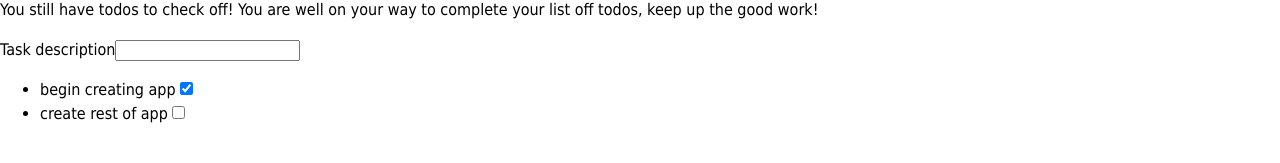
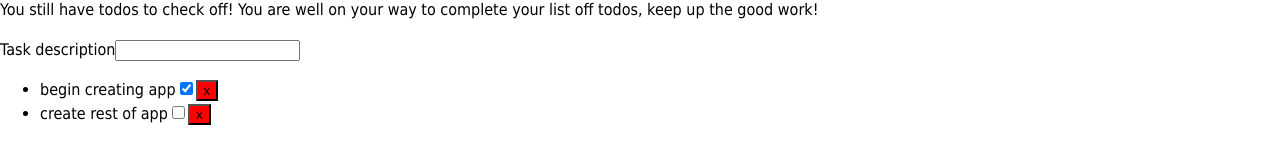
Before and after one commit to EmilNilssonDataDuctus/vite-app, a React (Vite) app: page /todo-list in a window 1280 px wide. Shown: the part 159-322 px from the top of the page. Built offline with nearby package versions, Linux system fonts and the light colour scheme.

Commit message:
Add feature for deleting todos

```diff
--- a/src/Pages/TodoPage/TodoComponent.tsx
+++ b/src/Pages/TodoPage/TodoComponent.tsx
@@ -3,6 +3,7 @@ import { TodoType } from "./TodoPage";
 
 type TodoComponentProps = TodoType & {
   updateTodoStatus: (id: TodoType["id"]) => void;
+  deleteTodo: (id: TodoType["id"]) => void;
 };
 
 export const TodoComponent = ({
@@ -10,16 +11,25 @@ export const TodoComponent = ({
   task,
   completed,
   updateTodoStatus,
+  deleteTodo,
 }: TodoComponentProps) => {
   const handleChange = () => {
     updateTodoStatus(id);
   };
+
+  const handleDelete = () => {
+    deleteTodo(id);
+  };
+
   return (
     <li>
       <label style={{ userSelect: "none" }}>
         {task}
         <input type="checkbox" checked={completed} onChange={handleChange} />
       </label>
+      <button style={{ background: "red" }} onClick={() => handleDelete()}>
+        x
+      </button>
     </li>
   );
 };
--- a/src/Pages/TodoPage/TodoPage.tsx
+++ b/src/Pages/TodoPage/TodoPage.tsx
@@ -30,6 +30,10 @@ const todoReducer = (state, action) => {
       return [...state, action.payload];
     }
 
+    case "DELETE_TODO": {
+      return state.filter((todo) => todo.id !== action.payload);
+    }
+
     default: {
       return state;
     }
@@ -48,6 +52,13 @@ export const TodoPage = () => {
         id: uuidv4(),
         task,
       },
+    });
+  };
+
+  const deleteTodo = (todoId) => {
+    dispatch({
+      type: "DELETE_TODO",
+      payload: todoId,
     });
   };
 
@@ -96,6 +107,7 @@ export const TodoPage = () => {
             key={todo.id}
             {...todo}
             updateTodoStatus={updateTodoStatus}
+            deleteTodo={deleteTodo}
           />
         ))}
       </ul>
```
